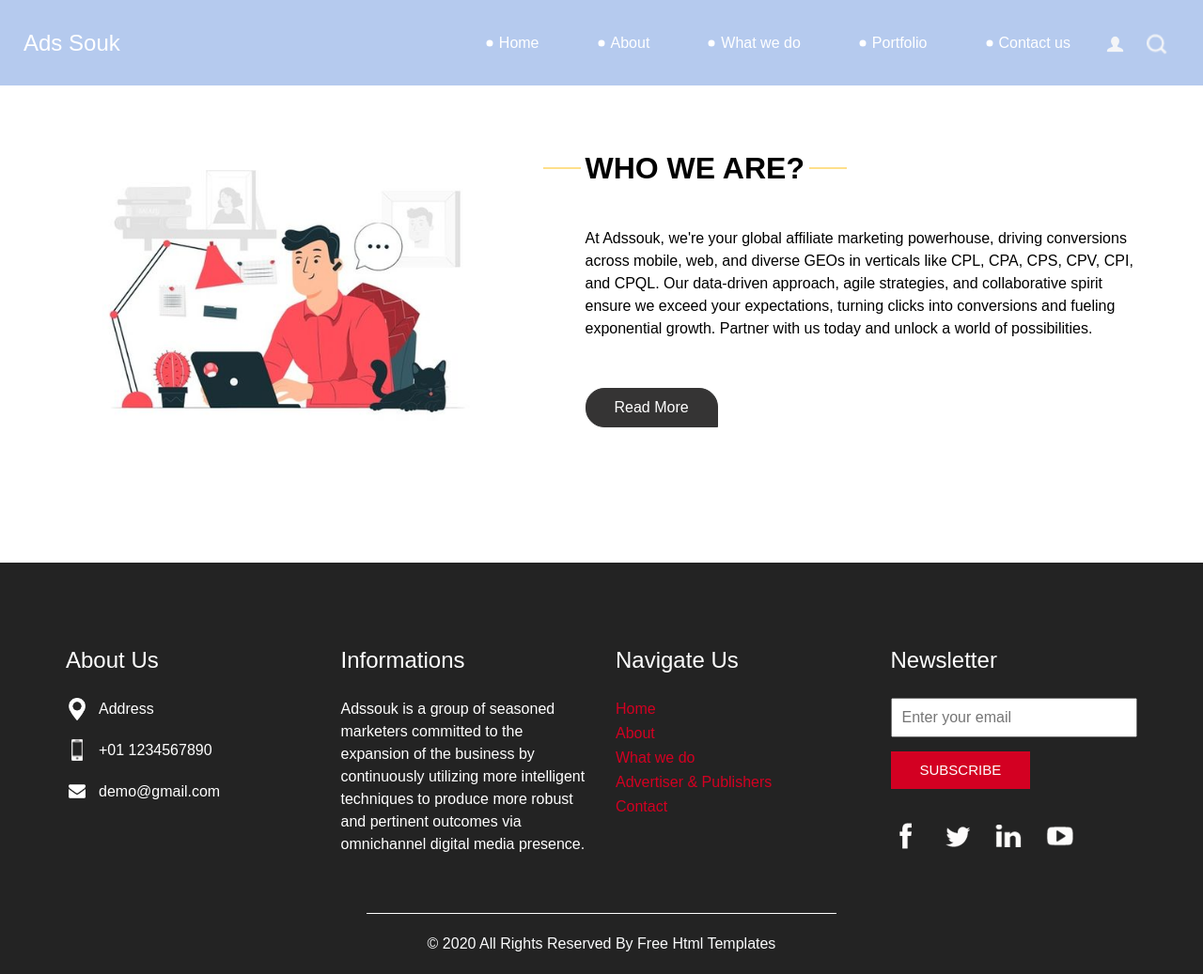
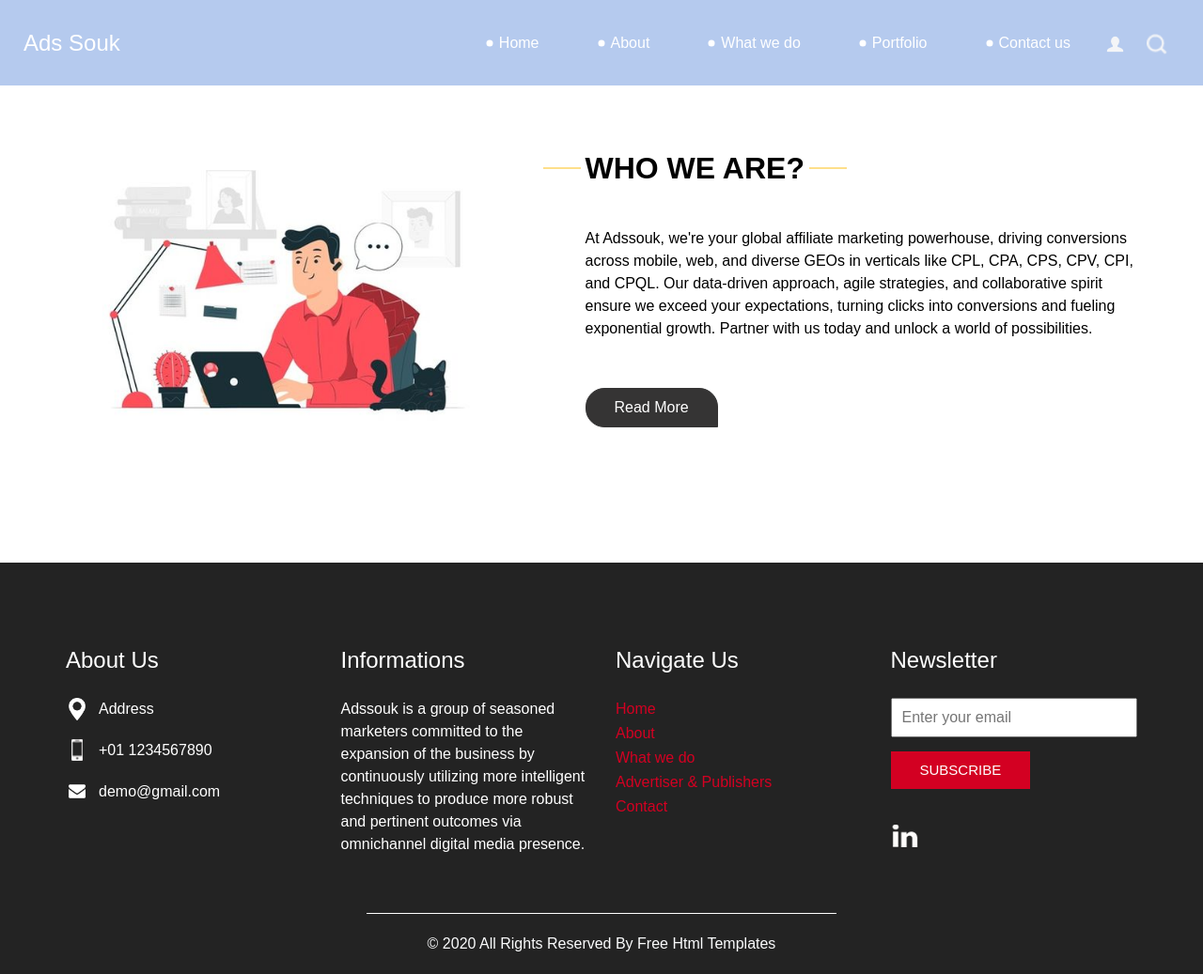
Before and after one commit to adssouk/adssouk, a plain HTML site: page about.html in a window 1280 px wide. Shown: the whole page at 94% size. Drawn offline with nearby package versions, Linux system fonts and the light colour scheme; a web font is replaced by a local one.

Commit message:
about.html

```diff
--- a/about.html
+++ b/about.html
@@ -197,17 +197,8 @@
               <button>Subscribe</button>
             </form>
             <div class="social_box">
-              <a href="#">
-                <img src="images/fb.png" alt="" />
-              </a>
-              <a href="#">
-                <img src="images/twitter.png" alt="" />
-              </a>
-              <a href="#">
+              <a href="https://www.linkedin.com/in/harvindersingh-bbsb?utm_source=share&utm_campaign=share_via&utm_content=profile&utm_medium=android_app" target="_black">
                 <img src="images/linkedin.png" alt="" />
-              </a>
-              <a href="#">
-                <img src="images/youtube.png" alt="" />
               </a>
             </div>
           </div>
```
